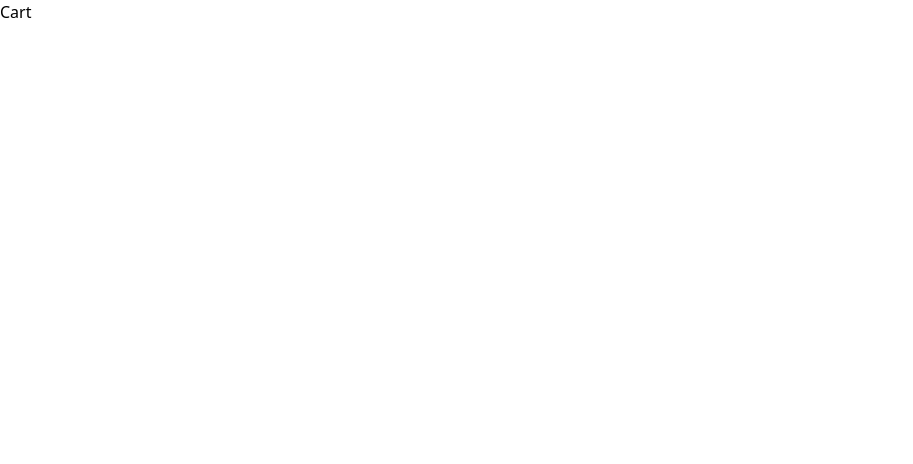
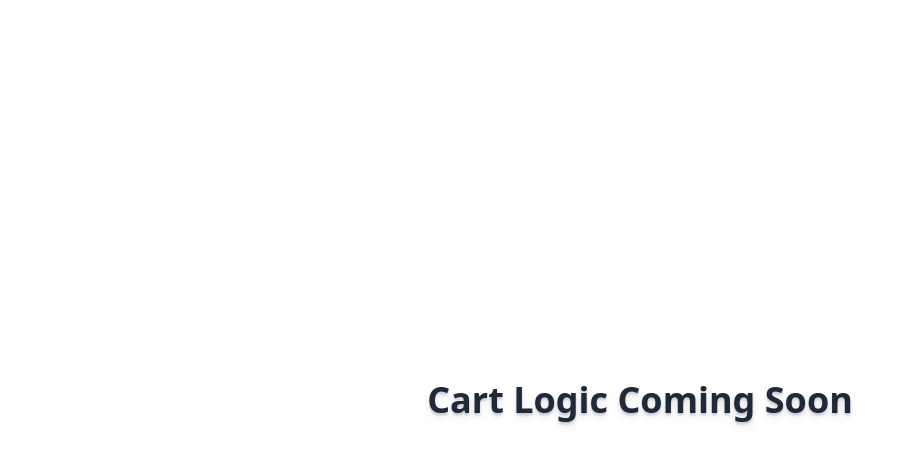
Before and after one commit to bharat-code99/Clothing-Store, a React (Vite) app: page /cart in a window 1280 px wide. Shown: the top 464 px of the page, without its empty margins (0-913 px from the left). Built offline with nearby package versions, Linux system fonts and the light colour scheme.

Commit message:
Few Changes

```diff
--- a/src/components/Footer.jsx
+++ b/src/components/Footer.jsx
@@ -24,7 +24,7 @@ const Footer = () => {
         <img src={pintImg}/>
         <img src={whatsImg}/>
       </div>
-      <div className='border border-gray-400 w-full'></div>
+      <div className='border border-gray-300 w-full'></div>
       <div>
         <p>Copyright @ 2025 - All Rights Reserved</p>
       </div>
--- a/src/pages/Cart.jsx
+++ b/src/pages/Cart.jsx
@@ -2,7 +2,11 @@
 const Cart = () => {
 
   return(
-    <div>Cart</div>
+    <div className="flex justify-center items-center h-screen">
+      <h1 className="text-4xl font-bold text-gray-800 text-shadow-lg">
+        Cart Logic Coming Soon
+      </h1>
+    </div>
   )
 }
 
```
Also changed, not shown: src/context/CartContext.jsx (added).
